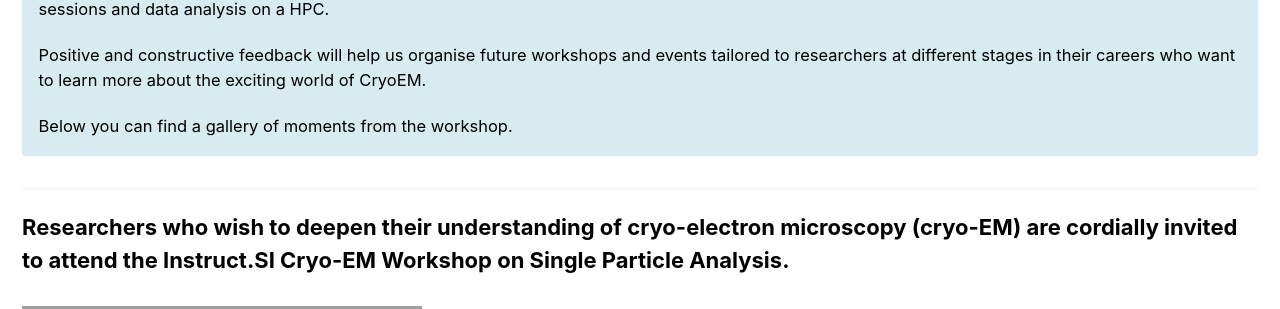
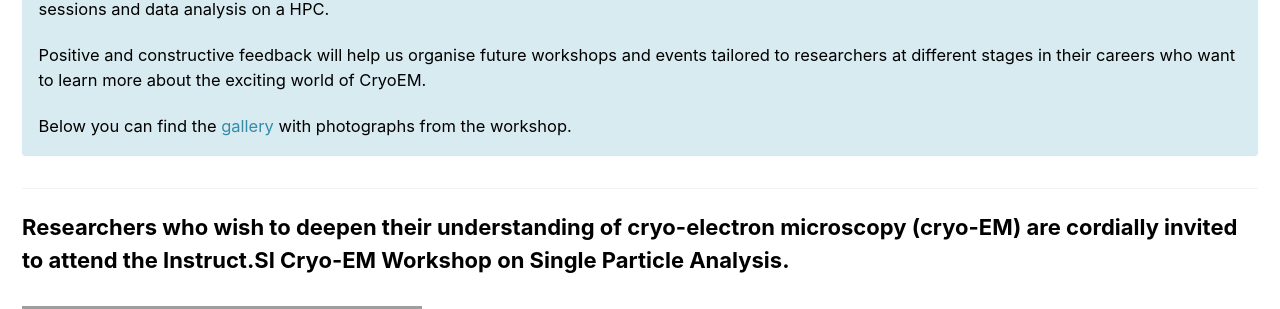
Before and after one commit to InstructSI/instructsi.github.io, a Jekyll site: the page built from _pages/spa2026.md, in a window 1280 px wide and 900 px high, scrolled down 795 px. Shown: the part 144-453 px from the top of the window. Built offline with Jekyll 4.4.1, drawn with Linux system fonts in a browser that asks for light colours; cached includes are drawn as plain includes.

Commit message:
edit post-workshop text

```diff
--- a/_pages/spa2026.md
+++ b/_pages/spa2026.md
@@ -46,7 +46,7 @@ The workshop would not have been possible without the experienced mentors who gu
 
 Positive and constructive feedback will help us organise future workshops and events tailored to researchers at different stages in their careers who want to learn more about the exciting world of CryoEM.
 
-Below you can find a gallery of moments from the workshop.
+Below you can find the [gallery](#photos) with photographs from the workshop.
 
 {% endcapture %}
 
```
